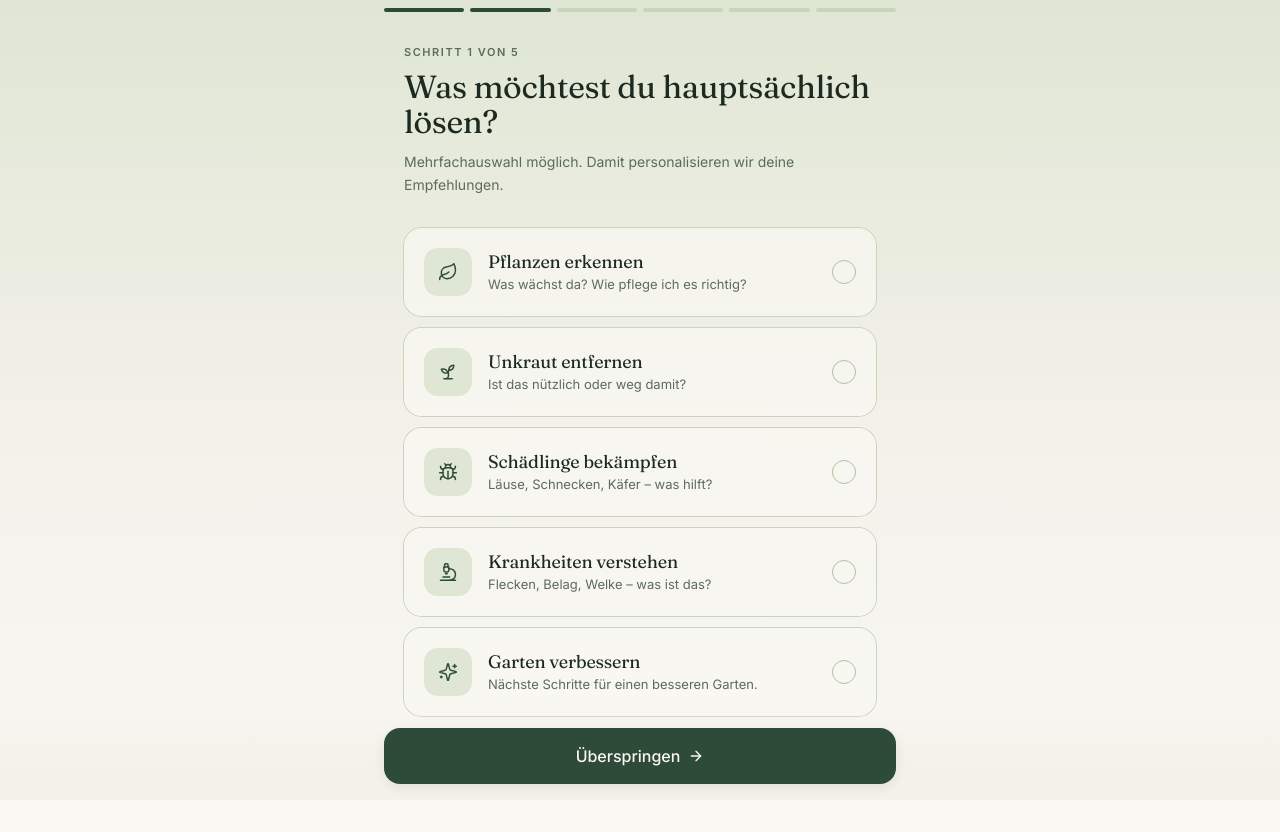
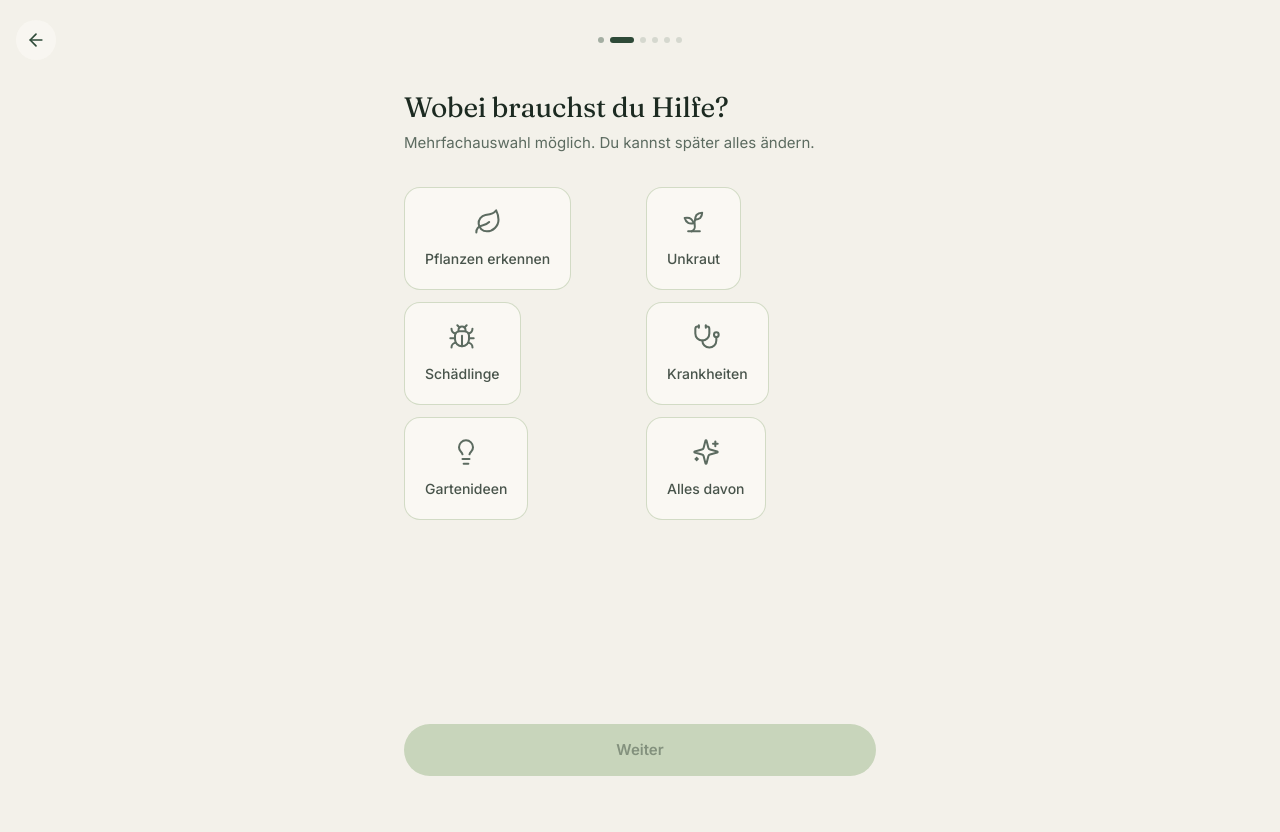
Before and after one commit to JuergenErtel/gartenscan, a Next.js app: page /onboarding/use-cases in a window 1280 px wide. Shown: the top 832 px of the page. After the commit the page ends 800 px from the top, so only its background shows below. Built offline with nearby package versions, Linux system fonts and the light colour scheme.

Commit message:
feat(onboarding): rebuild use-cases screen with selectable cards

```diff
--- a/src/app/onboarding/use-cases/page.tsx
+++ b/src/app/onboarding/use-cases/page.tsx
@@ -1,115 +1,117 @@
 "use client";
 
-import { useRouter } from "next/navigation";
-import { useState } from "react";
-import { Leaf, Sprout, Bug, Microscope, Sparkles, Check } from "lucide-react";
-import { OnboardingLayout } from "@/components/features/onboarding/OnboardingLayout";
-import { OnboardingFooter } from "@/components/features/onboarding/OnboardingFooter";
-import { onboardingStorage } from "@/lib/storage/profile";
-import { track } from "@/domain/analytics/tracker";
-import { EVENT } from "@/domain/analytics/events";
+import { useEffect, useState } from "react";
+import { motion } from "framer-motion";
+import {
+  Leaf,
+  Sprout,
+  Bug,
+  Stethoscope,
+  Lightbulb,
+  Sparkles,
+} from "lucide-react";
+import { OnboardingShell } from "@/components/features/onboarding/OnboardingShell";
+import { OnboardingHeadline } from "@/components/features/onboarding/OnboardingHeadline";
+import { SelectableCard } from "@/components/features/onboarding/SelectableCard";
+import { useOnboarding } from "@/hooks/useOnboarding";
+import {
+  trackOnboardingStepViewed,
+  trackGoalsSelected,
+} from "@/domain/analytics/onboarding";
 import type { UseCase } from "@/domain/types";
-import { cn } from "@/lib/utils";
 
-const useCases: { id: UseCase; title: string; desc: string; Icon: React.ElementType; accent: string }[] = [
-  { id: "PLANTS", title: "Pflanzen erkennen", desc: "Was wächst da? Wie pflege ich es richtig?", Icon: Leaf, accent: "moss-500" },
-  { id: "WEEDS", title: "Unkraut entfernen", desc: "Ist das nützlich oder weg damit?", Icon: Sprout, accent: "sun-500" },
-  { id: "PESTS", title: "Schädlinge bekämpfen", desc: "Läuse, Schnecken, Käfer – was hilft?", Icon: Bug, accent: "clay-500" },
-  { id: "DISEASES", title: "Krankheiten verstehen", desc: "Flecken, Belag, Welke – was ist das?", Icon: Microscope, accent: "berry-500" },
-  { id: "IMPROVE", title: "Garten verbessern", desc: "Nächste Schritte für einen besseren Garten.", Icon: Sparkles, accent: "sky-400" },
+const OPTIONS: Array<{ id: UseCase; label: string; icon: typeof Leaf }> = [
+  { id: "PLANTS", label: "Pflanzen erkennen", icon: Leaf },
+  { id: "WEEDS", label: "Unkraut", icon: Sprout },
+  { id: "PESTS", label: "Schädlinge", icon: Bug },
+  { id: "DISEASES", label: "Krankheiten", icon: Stethoscope },
+  { id: "IMPROVE", label: "Gartenideen", icon: Lightbulb },
+  { id: "ALL_OF_IT", label: "Alles davon", icon: Sparkles },
 ];
 
 export default function UseCasesPage() {
-  const router = useRouter();
-  const [selected, setSelected] = useState<Set<UseCase>>(new Set());
+  const { advance, state } = useOnboarding();
+  const [selected, setSelected] = useState<UseCase[]>([]);
 
-  const toggle = (id: UseCase) => {
-    const next = new Set(selected);
-    if (next.has(id)) next.delete(id);
-    else next.add(id);
-    setSelected(next);
-  };
+  useEffect(() => {
+    trackOnboardingStepViewed("USE_CASES");
+  }, []);
 
-  const onContinue = () => {
-    const useCases = selected.size > 0 ? Array.from(selected) : (["PLANTS", "WEEDS", "PESTS", "DISEASES", "IMPROVE"] as UseCase[]);
+  useEffect(() => {
+    if (state?.profile.useCases) {
+      setSelected(state.profile.useCases);
+    }
+  }, [state]);
 
-    const existing = onboardingStorage.get();
-    onboardingStorage.set({
-      currentStep: "GARDEN",
-      completedSteps: [...(existing?.completedSteps ?? []), "USE_CASES"],
-      profile: { ...(existing?.profile ?? {}), useCases },
-      startedAt: existing?.startedAt ?? new Date(),
+  function toggle(id: UseCase) {
+    setSelected((prev) => {
+      if (id === "ALL_OF_IT") {
+        return prev.includes("ALL_OF_IT") ? [] : ["ALL_OF_IT"];
+      }
+      const withoutAll = prev.filter((x) => x !== "ALL_OF_IT");
+      return withoutAll.includes(id)
+        ? withoutAll.filter((x) => x !== id)
+        : [...withoutAll, id];
     });
+  }
 
-    track(EVENT.ONBOARDING_STEP_COMPLETED, {
-      step: "use_cases",
-      count: useCases.length,
-    });
+  function onSubmit() {
+    if (selected.length === 0) return;
+    trackGoalsSelected(selected);
+    advance("USE_CASES", { useCases: selected });
+  }
 
-    router.push("/onboarding/garden");
-  };
+  const enabled = selected.length > 0;
 
   return (
-    <OnboardingLayout step={2} totalSteps={6}>
-      <div className="px-5 pt-8">
-        <p className="text-[11px] uppercase tracking-[0.14em] font-semibold text-ink-muted mb-2">
-          Schritt 1 von 5
-        </p>
-        <h1 className="font-serif text-[32px] leading-[1.1] tracking-tight text-forest-900 font-normal">
-          Was möchtest du hauptsächlich lösen?
-        </h1>
-        <p className="mt-3 text-[14px] text-ink-muted leading-relaxed">
-          Mehrfachauswahl möglich. Damit personalisieren wir deine Empfehlungen.
-        </p>
+    <OnboardingShell step={2}>
+      <div className="pt-6 flex-1">
+        <OnboardingHeadline
+          title="Wobei brauchst du Hilfe?"
+          subtitle="Mehrfachauswahl möglich. Du kannst später alles ändern."
+        />
+        <motion.div
+          className="grid grid-cols-2 gap-3"
+          initial="hidden"
+          animate="visible"
+          variants={{
+            visible: { transition: { staggerChildren: 0.06 } },
+            hidden: {},
+          }}
+        >
+          {OPTIONS.map((opt) => (
+            <motion.div
+              key={opt.id}
+              variants={{
+                hidden: { opacity: 0, y: 8 },
+                visible: { opacity: 1, y: 0 },
+              }}
+            >
+              <SelectableCard
+                icon={opt.icon}
+                label={opt.label}
+                selected={selected.includes(opt.id)}
+                onToggle={() => toggle(opt.id)}
+              />
+            </motion.div>
+          ))}
+        </motion.div>
       </div>
-
-      <div className="px-5 pt-8 space-y-3">
-        {useCases.map((uc) => {
-          const active = selected.has(uc.id);
-          return (
-            <button
-              key={uc.id}
-              onClick={() => toggle(uc.id)}
-              className={cn(
-                "w-full flex items-center gap-4 rounded-[18px] p-5 text-left transition-all duration-200",
-                active
-                  ? "bg-paper ring-2 ring-forest-700 shadow-[0_6px_24px_rgba(46,74,56,0.12)]"
-                  : "bg-paper/70 ring-1 ring-sage-200 hover:ring-forest-700/30"
-              )}
-            >
-              <span
-                className={cn(
-                  "flex h-12 w-12 shrink-0 items-center justify-center rounded-[14px]",
-                  active ? "bg-forest-700 text-paper" : "bg-sage-100 text-forest-700"
-                )}
-              >
-                <uc.Icon className="h-5 w-5" strokeWidth={1.75} />
-              </span>
-              <span className="flex-1 min-w-0">
-                <span className="block font-serif text-[18px] text-forest-900 leading-tight font-normal">
-                  {uc.title}
-                </span>
-                <span className="block text-[13px] text-ink-muted leading-snug mt-0.5">
-                  {uc.desc}
-                </span>
-              </span>
-              <span
-                className={cn(
-                  "flex h-6 w-6 shrink-0 items-center justify-center rounded-full transition",
-                  active ? "bg-forest-700" : "border-[1.5px] border-sage-300"
-                )}
-              >
-                {active && <Check className="h-3.5 w-3.5 text-paper" strokeWidth={3} />}
-              </span>
-            </button>
-          );
-        })}
+      <div className="pt-4">
+        <button
+          type="button"
+          onClick={onSubmit}
+          disabled={!enabled}
+          className={`flex w-full items-center justify-center rounded-full text-[15px] font-semibold transition ${
+            enabled
+              ? "bg-clay-500 hover:bg-clay-600 text-paper active:scale-[0.98]"
+              : "bg-sage-200 text-forest-900/40 cursor-not-allowed"
+          }`}
+          style={{ height: 52 }}
+        >
+          Weiter
+        </button>
       </div>
-
-      <OnboardingFooter
-        primaryLabel={selected.size > 0 ? `Weiter (${selected.size})` : "Überspringen"}
-        primaryOnClick={onContinue}
-      />
-    </OnboardingLayout>
+    </OnboardingShell>
   );
 }
```
